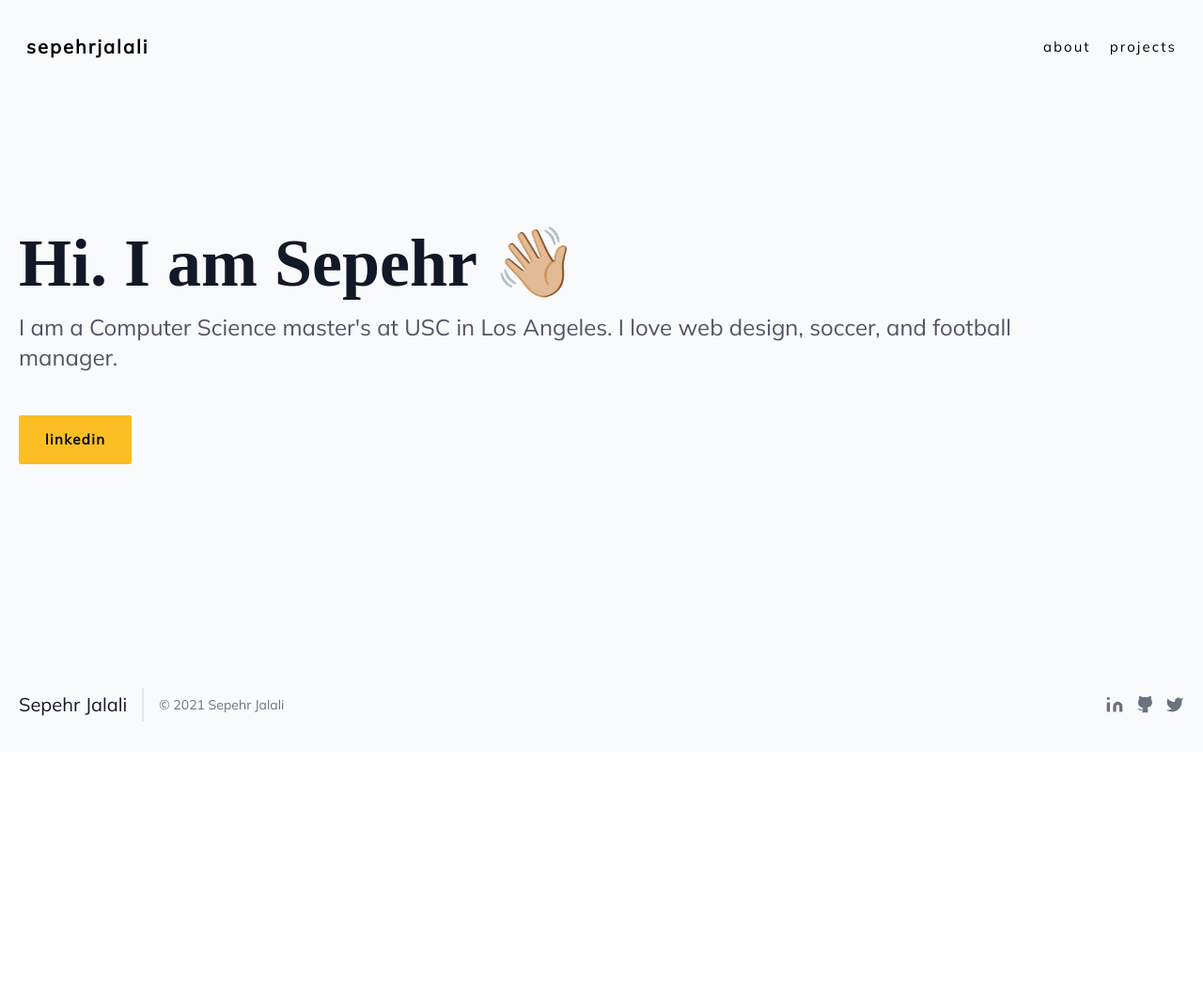
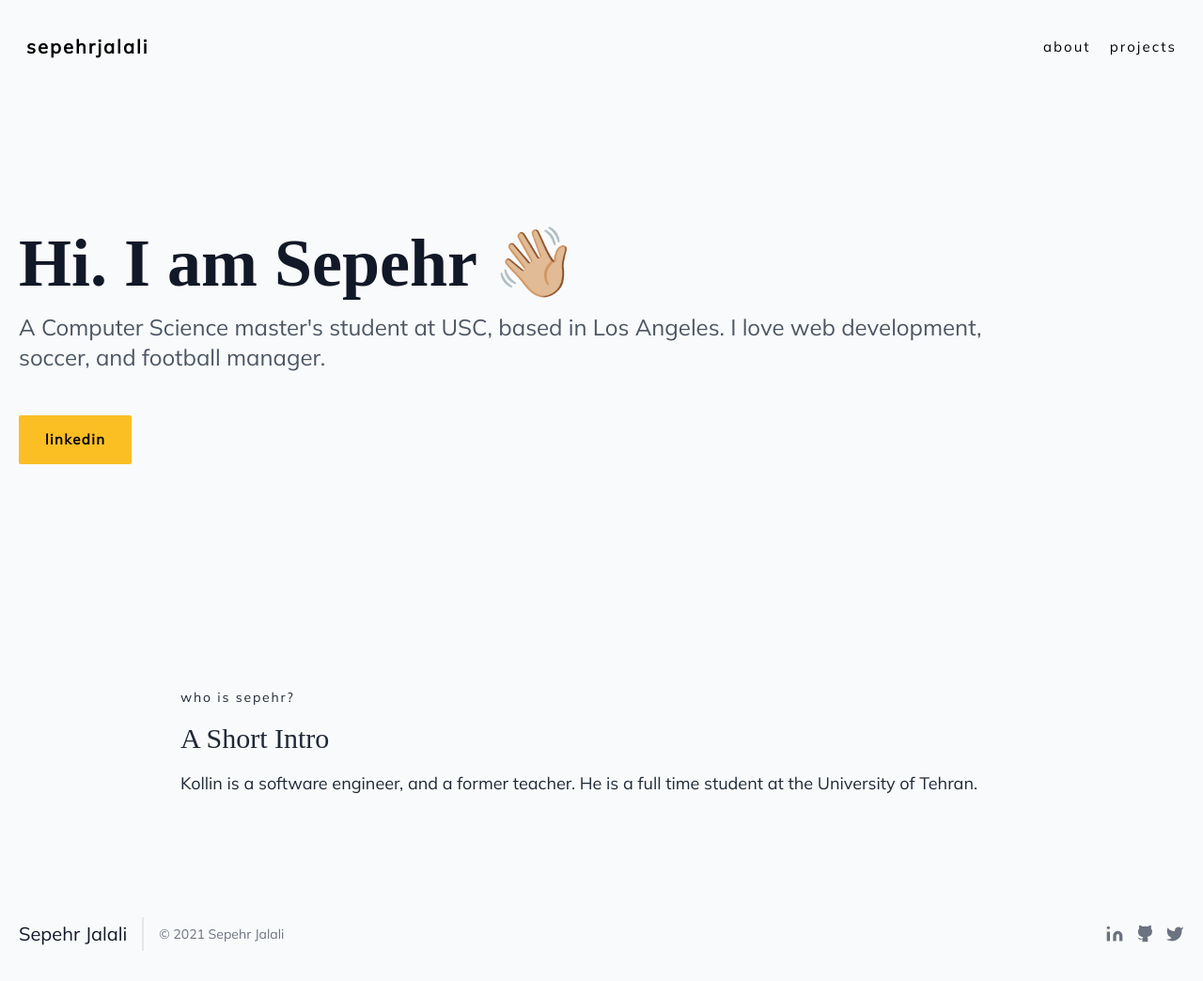
Before and after one commit to sepehrjf/sepehr-jalali, a Gatsby site: page /about in a window 1280 px wide. Shown: the whole page at 94% size. Before the commit the page ends 800 px from the top, so only its background shows below. Built offline with nearby package versions, Linux system fonts and the light colour scheme; Gatsby itself is replaced by a stand-in of ours.

Commit message:
Added Biography in About

```diff
--- /dev/null
+++ b/src/components/biography.js
@@ -0,0 +1,37 @@
+import React from "react";
+
+function Biography(props) {
+  return (
+    <div className="container flex flex-col flex-grow flex-auto text-gray-800 mx-auto py-20">
+      <div className="px-5 sm:px-10 md:px-24 lg:px-48">
+        <div
+          className="question mb-4 relative text-xs sm:text-sm lowercase"
+          style={{
+            fontFamily: "Mulish, sans-serif",
+            letterSpacing: "0.13em",
+          }}
+        >
+          {props.question}
+        </div>
+        <div
+          className="title mb-4 leading-relaxed text-xl md:text-3xl font-normal"
+          style={{
+            fontFamily: "Playfair Display, serif",
+          }}
+        >
+          {props.title}
+        </div>
+        <div
+          className="description mb-4 leading-relaxed text-base md:text-lg font-normal"
+          style={{
+            fontFamily: "Mulish, sans-serif",
+          }}
+        >
+          {props.description}
+        </div>
+      </div>
+    </div>
+  );
+}
+
+export default Biography;
--- a/src/pages/about.js
+++ b/src/pages/about.js
@@ -1,6 +1,7 @@
 import * as React from "react";
 import Layout from "../components/layout";
 import Hero from "../components/hero";
+import Biography from "../components/biography";
 import ButtonYellow from "../components/buttonYellow";
 
 const AboutPage = () => {
@@ -8,7 +9,7 @@ const AboutPage = () => {
     <Layout pageTitle="About | Sepehr Jalali">
       <Hero
         title="Hi. I am Sepehr 👋🏼"
-        description="I am a Computer Science master's at USC in Los Angeles. I love web design, soccer, and football manager."
+        description="A Computer Science master's student at USC, based in Los Angeles. I love web development, soccer, and football manager."
         button={
           <ButtonYellow
             name="LinkedIn"
@@ -16,6 +17,12 @@ const AboutPage = () => {
           />
         }
       />
+      <Biography
+        question="who is Sepehr?"
+        title="A Short Intro"
+        description="Kollin is a software engineer, and a former teacher. He is a full time
+          student at the University of Tehran."
+      />
     </Layout>
   );
 };
```
